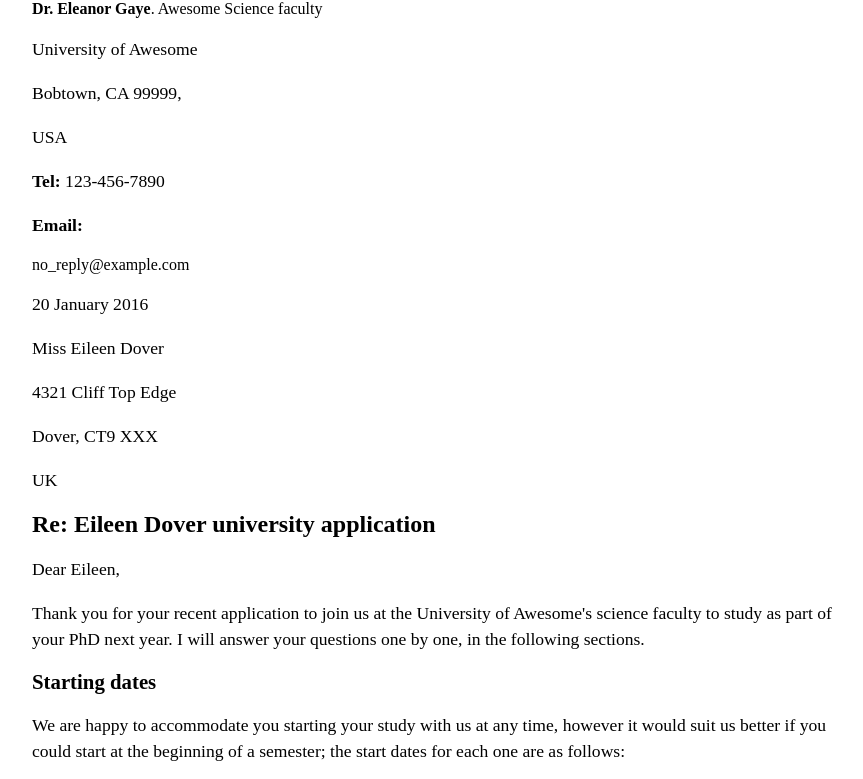
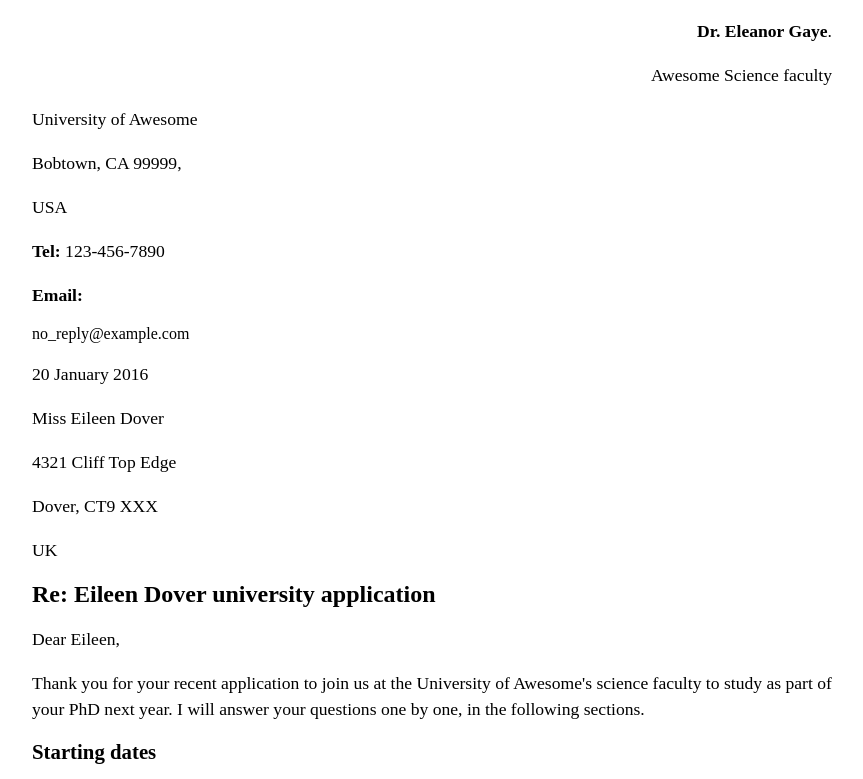
Before and after one commit to mussellr/mussellr.github.io, a plain HTML site: page index.html in a window 1280 px wide. Shown: the top 779 px of the page, without its empty margins (208-1071 px from the left). Drawn offline with Linux system fonts and the light colour scheme.

Commit message:
wrap 2.0 fix

```diff
--- a/index.html
+++ b/index.html
@@ -35,8 +35,8 @@
             </style>
     </head>
     <body>
-        <pstyle="text-align: right;><strong>Dr. Eleanor Gaye</strong>.</pstyle>
-        <pstyle="text-align: right;>Awesome Science faculty</pstyle>
+        <p style="text-align: right;"><strong>Dr. Eleanor Gaye</strong>.</p>
+        <p style="text-align: right;">Awesome Science faculty</p>
         <p>University of Awesome</p>
         <p>Bobtown, CA 99999,</p>
 <p>USA</p>
```
